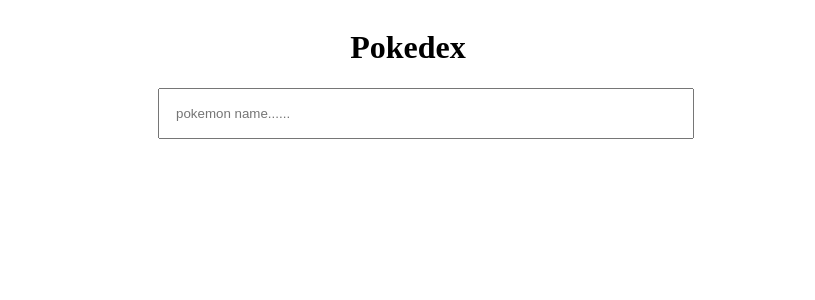
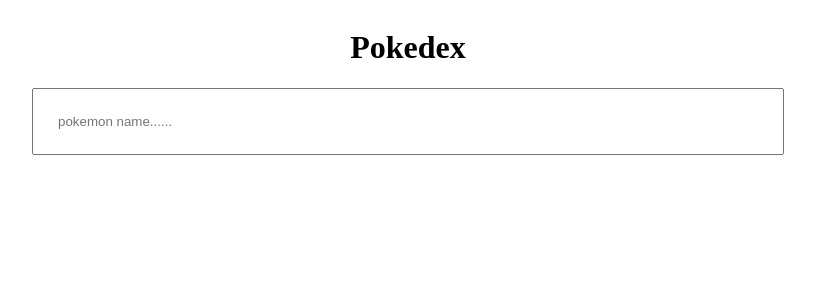
Before and after one commit to khu29shi/Project_Pokedex_using_React, a React (Vite) app in the folder Pokedex/: page / in a window 1280 px wide. Shown: the top 300 px of the page, without its empty margins (232-1047 px from the left). Built offline with nearby package versions, Linux system fonts and the light colour scheme.

Commit message:
added some changes

```diff
--- a/Pokedex/src/components/Search/Search.css
+++ b/Pokedex/src/components/Search/Search.css
@@ -1,8 +1,12 @@
-.search-wrapper {
+/* .search-wrapper {
     width: 500px;
+} */
+
+#pokemon-name-search {
+    padding: 1.5rem;
+    width: 700px;
 }
 
-#pokemon-name-search {
-    padding: 1rem;
-    width: 500px;
+#pokemon-name-search:focus {
+    outline: none;
 }
```
